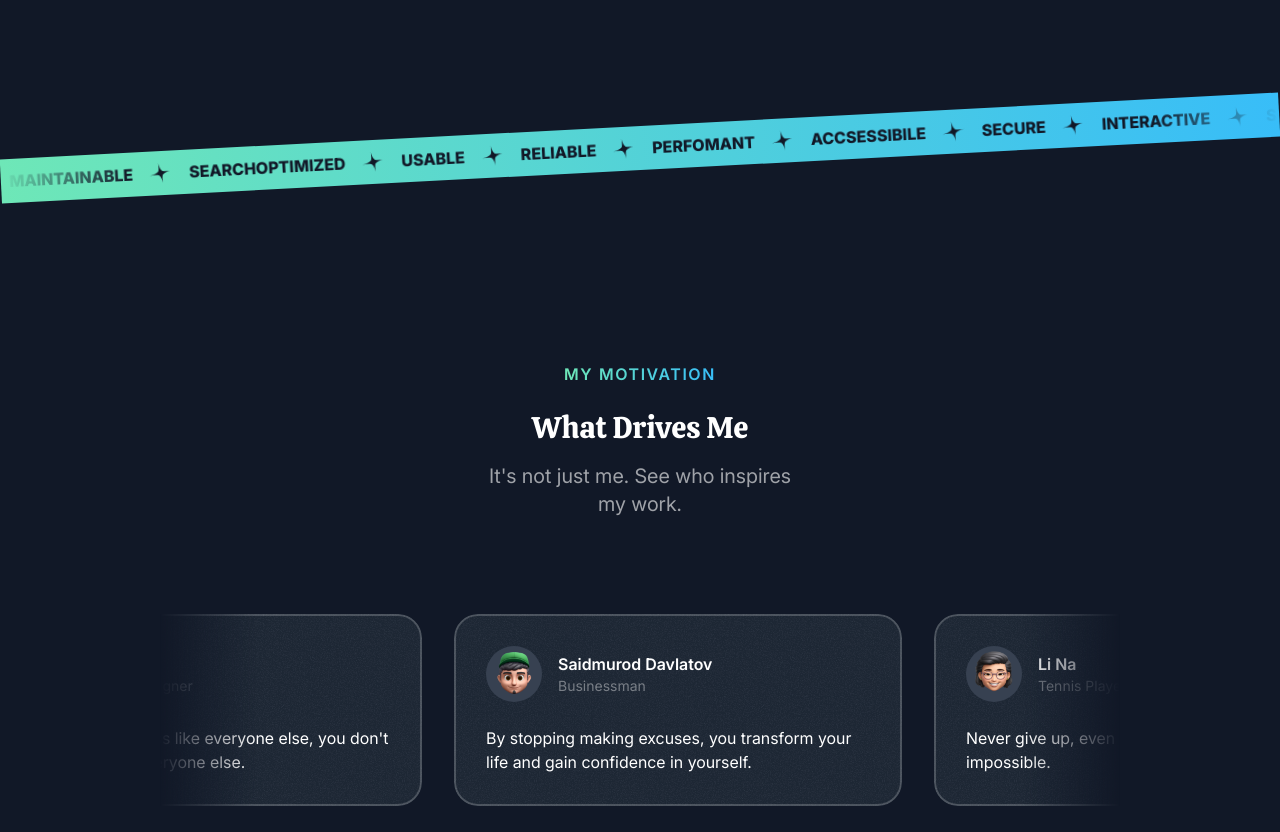
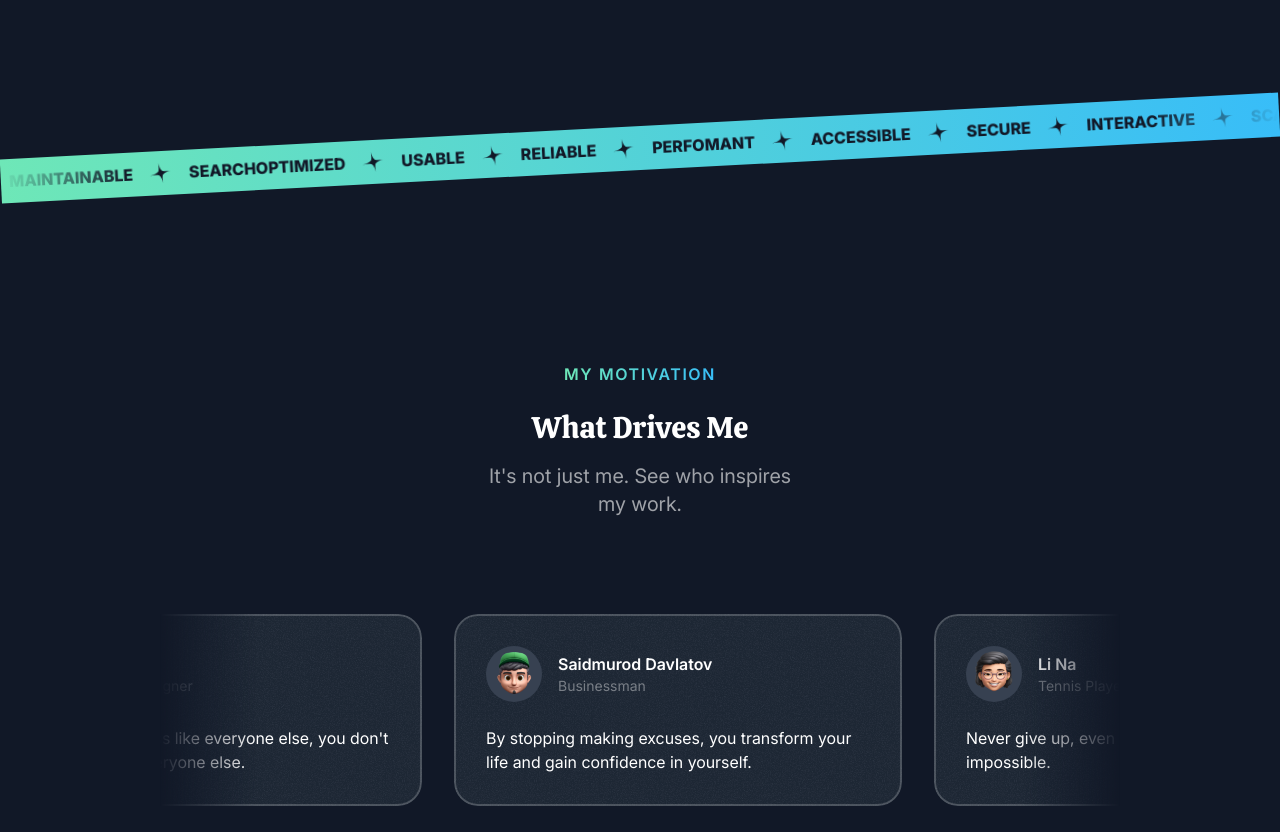
Before and after one commit to eziz-tajiev/Portfolio, a Next.js app: page / in a window 1280 px wide. Shown: the part 2560-3392 px from the top of the page. Built offline with nearby package versions, Linux system fonts and the light colour scheme.

Commit message:
corect a mistake in the word

```diff
--- a/src/sections/Tape.tsx
+++ b/src/sections/Tape.tsx
@@ -3,7 +3,7 @@ import { InfiniteSlider } from "@/components/InfiniteSlider";
 
 const words = [
   "Perfomant",
-  "Accsessibile",
+  "Accessible",
   "Secure",
   "Interactive",
   "Scalable",
```
